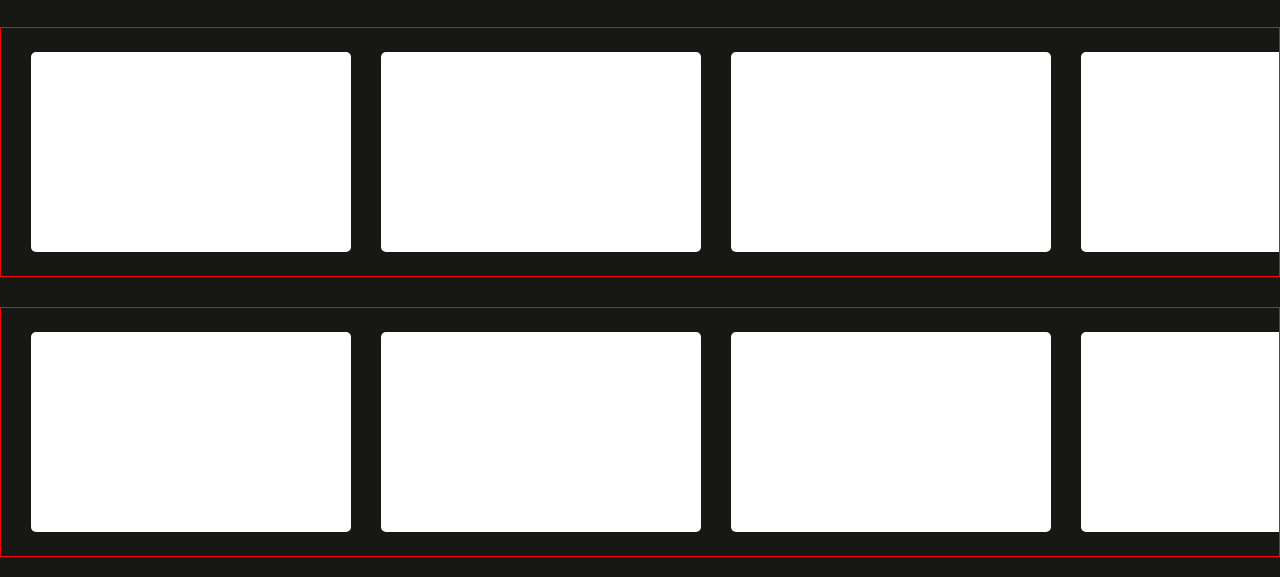
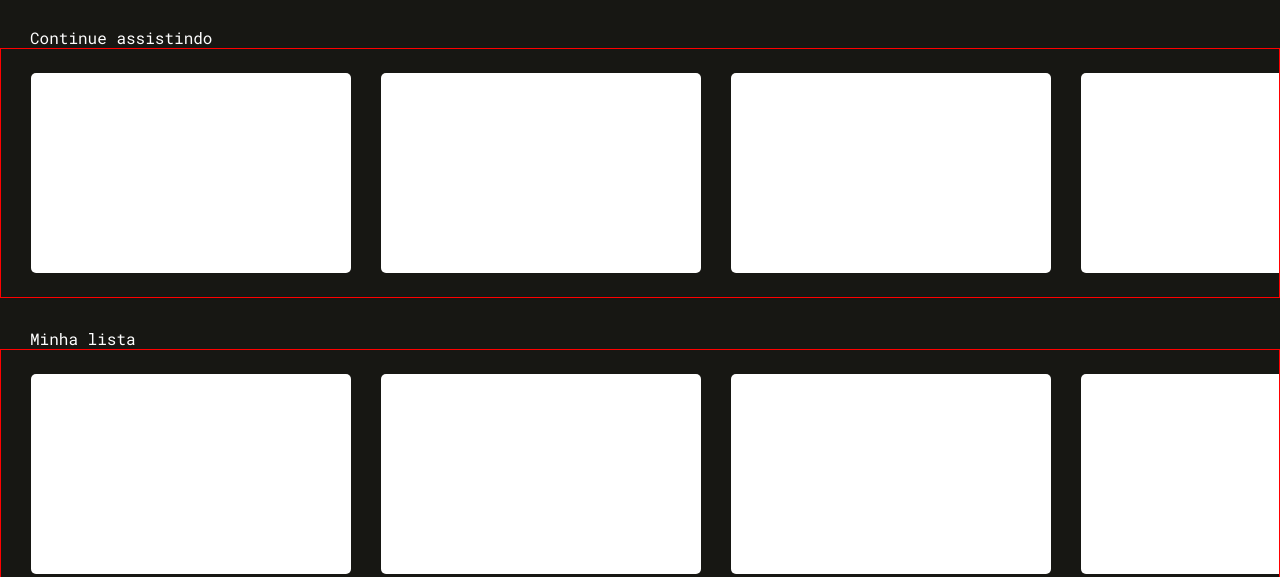
Before and after one commit to Anderson2ilv4/stream-app, a plain HTML site: page index.html in a window 1280 px wide. Shown: the part 563-1140 px from the top of the page. Drawn offline with Linux system fonts and the light colour scheme.

Commit message:
index-style-update

```diff
--- a/css/style.css
+++ b/css/style.css
@@ -116,6 +116,7 @@ main {
     height: fit-content;
     display: flex;
     justify-content: center;
+    margin-bottom: 30px;
 }
 .movie {
     width: 854px;
@@ -184,11 +185,15 @@ button {
     height: 250px;
     max-width: 100%;
     display: flex;
-    margin: 30px 0px;
     gap: 30px;
     padding-left: 30px;
+    margin-bottom: 30px;
     align-items: center;
     overflow-x: scroll;
+}
+label {
+    margin-left: 30px;
+    color: white;
 }
 .continue::-webkit-scrollbar {
     display: none;
--- a/index.html
+++ b/index.html
@@ -70,6 +70,7 @@
                     </div>
                 </div>
             </div>
+            <label for=".continue">Continue assistindo</label>
             <div class="continue">
                 <div class="thumb"></div>
                 <div class="thumb"></div>
@@ -77,6 +78,7 @@
                 <div class="thumb"></div>
                 <div class="thumb"></div>
             </div>
+            <label for=".minha-lista">Minha lista</label>
             <div class="minha-lista">
                 <div class="thumb"></div>
                 <div class="thumb"></div>
```
